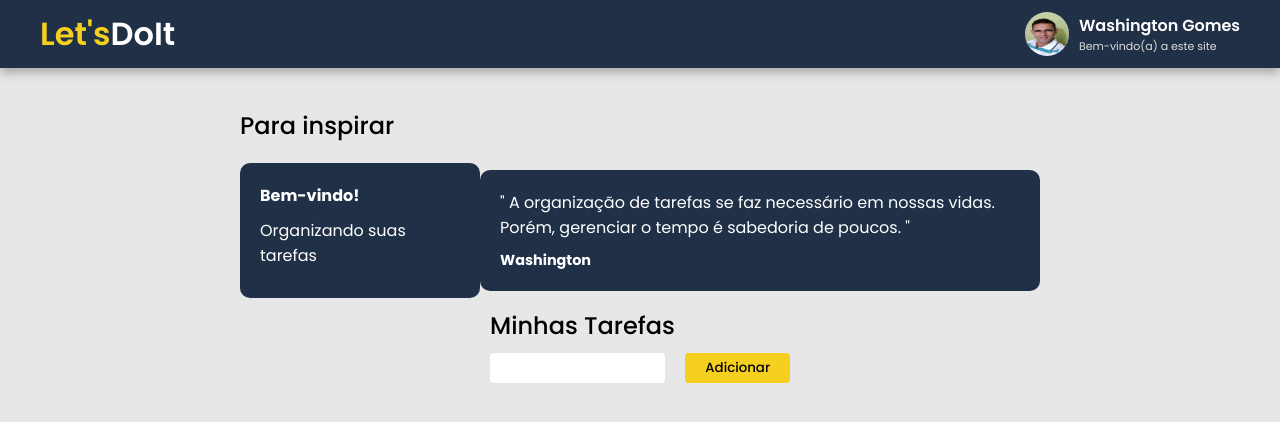
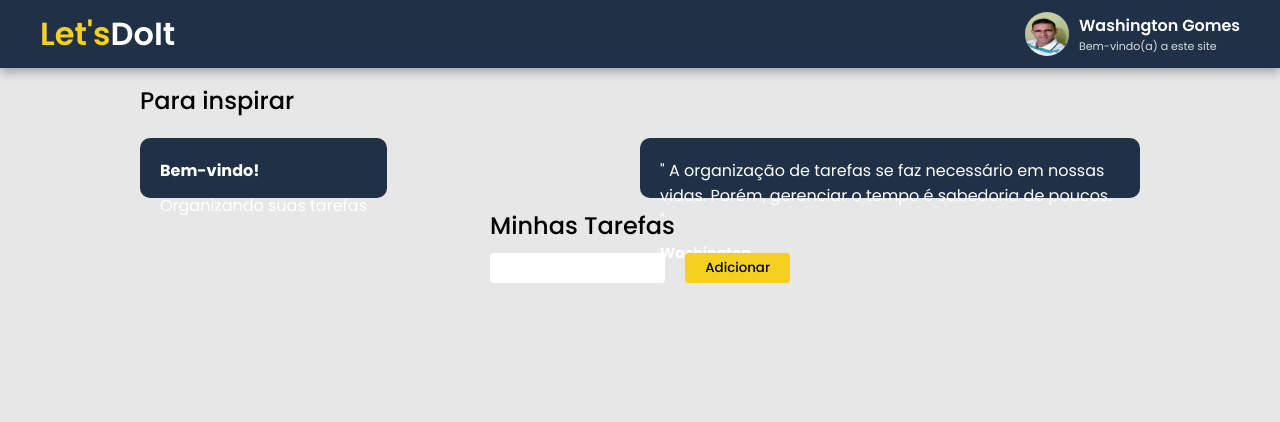
Before and after one commit to washingtongomes/web-challenge1, a React (Create React App) app: page / in a window 1280 px wide. Shown: the top 422 px of the page. Built offline with nearby package versions, Linux system fonts and the light colour scheme; the HTML template or start-up script is replaced by a standard one.

Commit message:
Update styles.css

```diff
--- a/src/components/Inspiration/styles.css
+++ b/src/components/Inspiration/styles.css
@@ -1,6 +1,6 @@
 #inspiration {
-  max-width: 800px;
-  margin: 40px auto 0;
+  max-width: 1000px;
+  margin: 15px auto 0;
 }
 
 #inspiration h2 {
@@ -16,8 +16,8 @@
 }
 
 #inspiration .inspiration-cards .card {
-  height: auto;
-  max-width: 70%;
+  height: 60px;
+  max-width: 50%;
   padding: 20px;
   background-color: #203047;
   border-radius: 10px;
```
